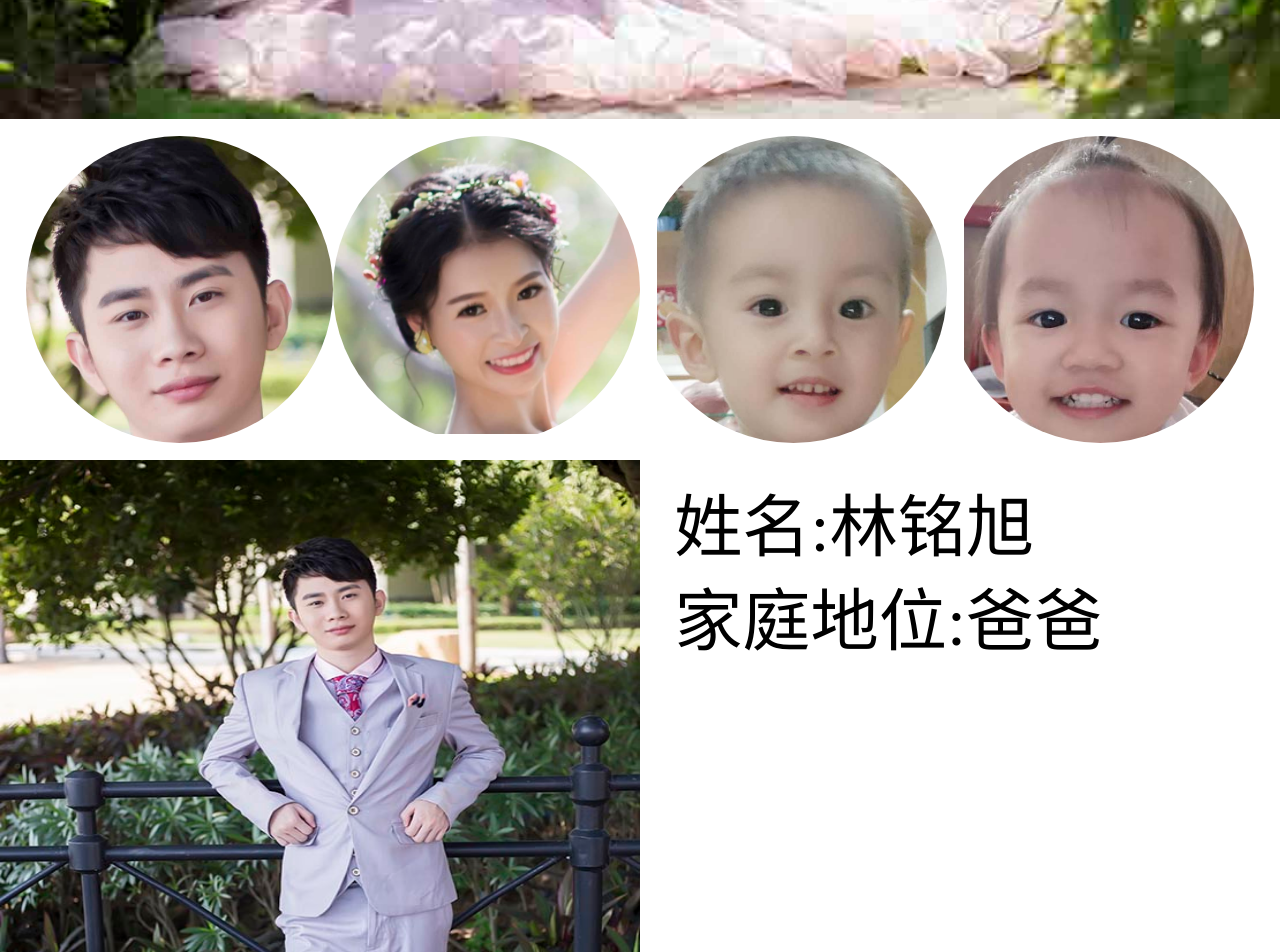
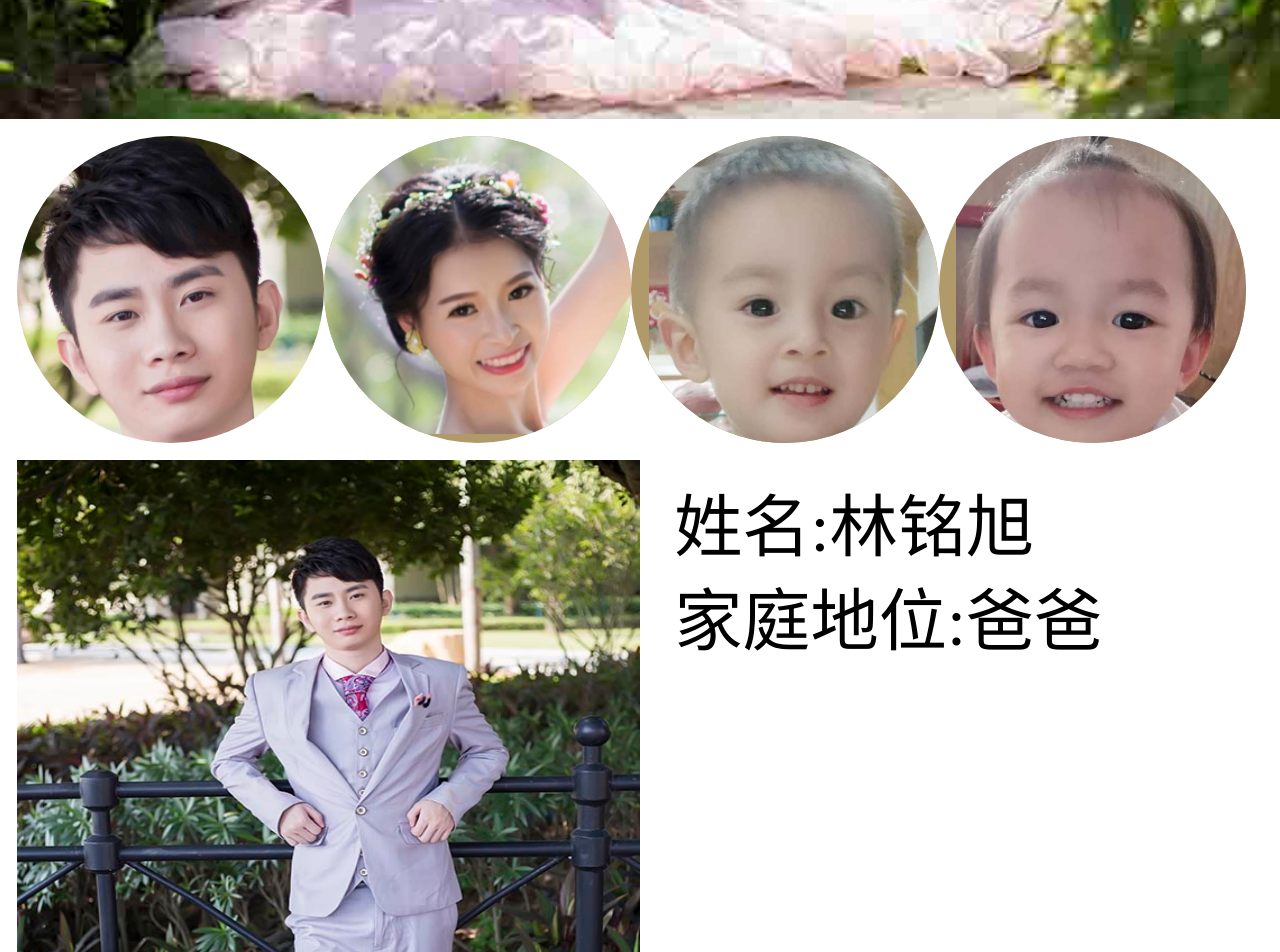
Before and after one commit to linmingxu/linmingxu.github.io, a plain HTML site: page index.html in a window 1280 px wide. Shown: the part 820-1772 px from the top of the page. Drawn offline with Linux system fonts and the light colour scheme.

Commit message:
修改头像

```diff
--- a/css/index.less
+++ b/css/index.less
@@ -63,7 +63,8 @@ body {
     width: 100%;
     height: 2rem;
     flex-wrap: wrap;
-    justify-content: center;
+    padding-left: .1rem;
+    // justify-content: center;
 
     span {
         position: relative;
@@ -74,6 +75,7 @@ body {
         margin-top: .1rem;
         border-radius: 0.9rem;
         overflow: hidden;
+        background-color: #b19a6a;
 
         img {
             width: 100%;
@@ -91,9 +93,10 @@ body {
 }
 
 .show {
-    background-color: #000;
+    // background-color: #000;
     width: 100%;
     height: 5rem;
+    padding: 0 .1rem 0;
 
     .box {
         display: none;
```
Also changed, not shown: css/index.css, images/lyc.jpg.
